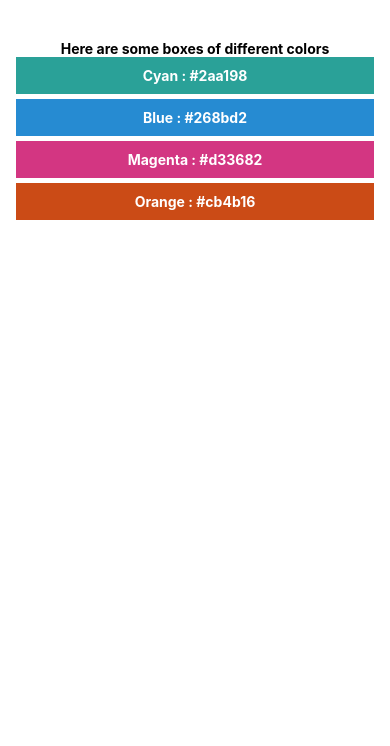
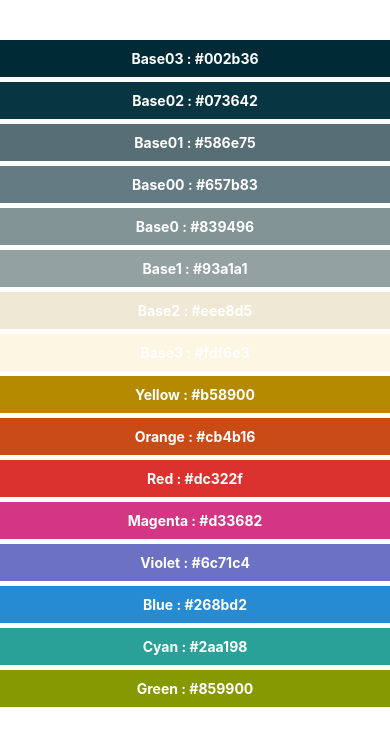
Before and after one commit to jdela22/ReactNativeFEM, a React Native app: screen / in a window 390 px wide. Shown: the top 746 px of the page. Built offline with nearby package versions, Linux system fonts and the light colour scheme.

Commit message:
add flatlist

```diff
--- a/App.tsx
+++ b/App.tsx
@@ -1,21 +1,38 @@
 import { StatusBar } from "expo-status-bar";
-import { StyleSheet, Text, View } from "react-native";
+import { FlatList, SafeAreaView, StyleSheet, Text, View } from "react-native";
 import ColorBox from "./components/Colorbox";
+
+const COLORS = [
+  { colorName: "Base03", hexCode: "#002b36" },
+  { colorName: "Base02", hexCode: "#073642" },
+  { colorName: "Base01", hexCode: "#586e75" },
+  { colorName: "Base00", hexCode: "#657b83" },
+  { colorName: "Base0", hexCode: "#839496" },
+  { colorName: "Base1", hexCode: "#93a1a1" },
+  { colorName: "Base2", hexCode: "#eee8d5" },
+  { colorName: "Base3", hexCode: "#fdf6e3" },
+  { colorName: "Yellow", hexCode: "#b58900" },
+  { colorName: "Orange", hexCode: "#cb4b16" },
+  { colorName: "Red", hexCode: "#dc322f" },
+  { colorName: "Magenta", hexCode: "#d33682" },
+  { colorName: "Violet", hexCode: "#6c71c4" },
+  { colorName: "Blue", hexCode: "#268bd2" },
+  { colorName: "Cyan", hexCode: "#2aa198" },
+  { colorName: "Green", hexCode: "#859900" },
+];
 
 export default function App() {
   return (
-    <View style={styles.container}>
-      <View>
-        <Text style={{ fontWeight: "bold" }}>
-          Here are some boxes of different colors
-        </Text>
-      </View>
-      <ColorBox colorName="Cyan" hexCode="#2aa198" />
-      <ColorBox colorName="Blue" hexCode="#268bd2" />
-      <ColorBox colorName="Magenta" hexCode="#d33682" />
-      <ColorBox colorName="Orange" hexCode="#cb4b16" />
-      {/* <StatusBar style="auto" /> */}
-    </View>
+    <SafeAreaView style={styles.container}>
+      <FlatList
+        keyExtractor={(item) => item.hexCode}
+        style={styles.list}
+        data={COLORS}
+        renderItem={({ item }) => (
+          <ColorBox colorName={item.colorName} hexCode={item.hexCode} />
+        )}
+      />
+    </SafeAreaView>
   );
 }
 
@@ -27,4 +44,7 @@ const styles = StyleSheet.create({
     padding: 16,
     paddingTop: 40,
   },
+  list: {
+    width: "100%",
+  },
 });
--- a/components/Colorbox.tsx
+++ b/components/Colorbox.tsx
@@ -22,7 +22,6 @@ const ColorBox = ({ colorName, hexCode }: props) => {
 
 const styles = StyleSheet.create({
   box: {
-    width: "100%",
     textAlign: "center",
     marginBottom: 5,
     alignItems: "center",
```
